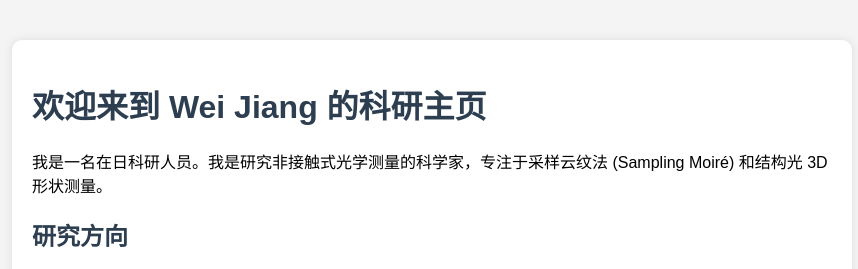
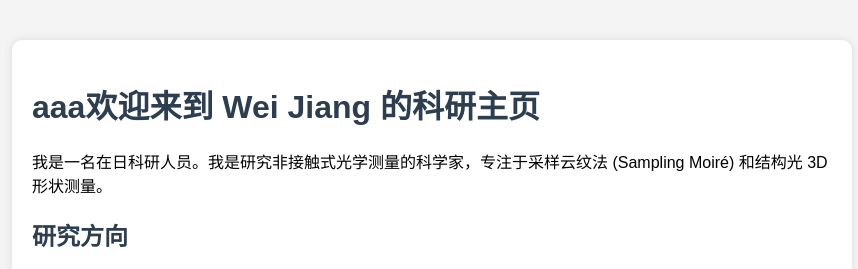
Before and after one commit to 3000WeiJiang/-, a plain HTML site: page index.html in a window 1280 px wide. Shown: the top 269 px of the page, without its empty margins (28-886 px from the left). Drawn offline with Linux system fonts and the light colour scheme.

Commit message:
Update index.html

```diff
--- a/index.html
+++ b/index.html
@@ -15,7 +15,7 @@
 <body>
 
     <div class="container">
-        <h1>欢迎来到 Wei Jiang 的科研主页</h1>
+        <h1>aaa欢迎来到 Wei Jiang 的科研主页</h1>
         <p>我是一名在日科研人员。我是研究非接触式光学测量的科学家，专注于采样云纹法 (Sampling Moiré) 和结构光 3D 形状测量。</p>
 
         <h2>研究方向</h2>
```
